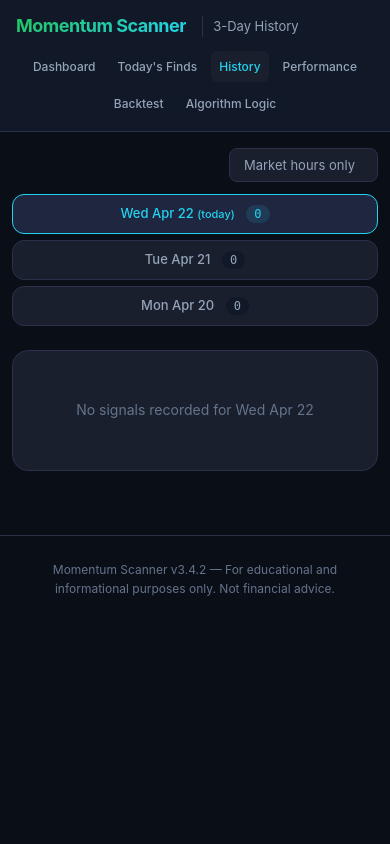
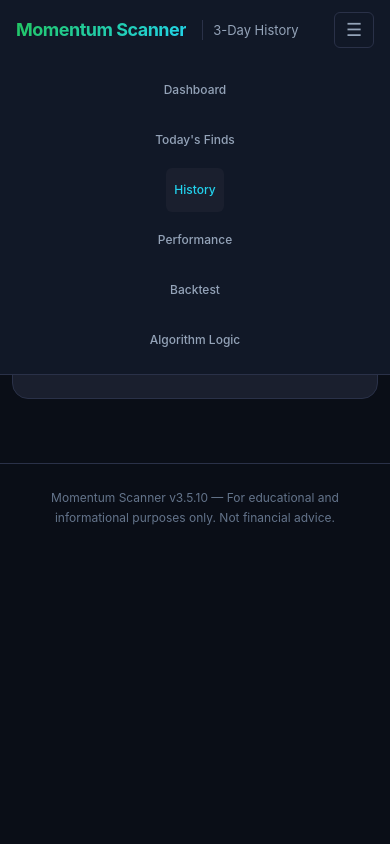
Before and after one commit to raveeshbhasin-assistant/momentum-scanner, a FastAPI app: page /history in a window 390 px wide. Run offline with FastAPI, Linux system fonts and the light colour scheme.

Commit message:
v3.6.0-phase0: extract shared base template, CSS tokens, and nav/footer partials

```diff
--- /dev/null
+++ b/static/css/base.css
@@ -0,0 +1,154 @@
+/* ═══════════════════════════════════════════════════════════════
+   Momentum Scanner — Base layout (v3.6.0)
+   Global reset, body defaults, shared header/nav/footer styling,
+   scrollbar, and shared mobile breakpoints for the chrome.
+   Page-specific layouts stay in per-template <style>.
+   ═══════════════════════════════════════════════════════════════ */
+
+/* Reset */
+*, *::before, *::after {
+    box-sizing: border-box;
+    margin: 0;
+    padding: 0;
+}
+
+body {
+    background: var(--bg-primary);
+    color: var(--text-primary);
+    font-family: var(--font);
+    line-height: 1.6;
+    min-height: 100vh;
+    -webkit-font-smoothing: antialiased;
+    -moz-osx-font-smoothing: grayscale;
+}
+
+/* ── Header / Nav ─────────────────────────────────────────────── */
+.header {
+    background: var(--bg-secondary);
+    border-bottom: 1px solid var(--border);
+    padding: 16px 32px;
+    display: flex;
+    align-items: center;
+    justify-content: space-between;
+    position: sticky;
+    top: 0;
+    z-index: 100;
+    backdrop-filter: blur(12px);
+}
+
+.header-left  { display: flex; align-items: center; gap: 16px; }
+.header-right { display: flex; align-items: center; gap: 12px; }
+
+.logo {
+    font-size: 22px;
+    font-weight: 700;
+    letter-spacing: -0.5px;
+    background: linear-gradient(135deg, var(--green), var(--cyan));
+    -webkit-background-clip: text;
+    -webkit-text-fill-color: transparent;
+    text-decoration: none;
+}
+
+.page-title {
+    font-size: 14px;
+    color: var(--text-secondary);
+    padding-left: 12px;
+    border-left: 1px solid var(--border);
+}
+
+.nav-link {
+    color: var(--text-secondary);
+    text-decoration: none;
+    font-size: 13px;
+    font-weight: 500;
+    padding: 8px 12px;
+    border-radius: var(--radius-sm);
+    transition: all 0.2s;
+}
+.nav-link:hover  { color: var(--text-primary); background: var(--bg-card); }
+.nav-link.active { color: var(--cyan);          background: var(--bg-card); }
+
+/* Hamburger toggle — hidden by default, revealed on mobile (Phase 6).
+   Present in _nav.html so markup is ready; visual promotion is gated
+   behind the mobile breakpoint below. */
+.nav-toggle {
+    display: none;
+    background: transparent;
+    border: 1px solid var(--border);
+    color: var(--text-secondary);
+    width: 40px;
+    height: 36px;
+    border-radius: var(--radius-sm);
+    cursor: pointer;
+    font-size: 18px;
+    line-height: 1;
+    align-items: center;
+    justify-content: center;
+}
+.nav-toggle:hover { color: var(--text-primary); border-color: var(--cyan); }
+
+/* ── Footer ───────────────────────────────────────────────────── */
+.footer {
+    text-align: center;
+    padding: 24px;
+    color: var(--text-muted);
+    font-size: 12px;
+    border-top: 1px solid var(--border);
+    margin-top: 48px;
+}
+.footer a { color: var(--text-secondary); text-decoration: none; }
+.footer a:hover { color: var(--cyan); }
+
+/* ── Scrollbar ────────────────────────────────────────────────── */
+::-webkit-scrollbar        { width: 8px; height: 8px; }
+::-webkit-scrollbar-track  { background: var(--bg-primary); }
+::-webkit-scrollbar-thumb  { background: var(--border); border-radius: 4px; }
+::-webkit-scrollbar-thumb:hover { background: var(--text-muted); }
+
+/* ── Shared focus ring (accessibility) ───────────────────────── */
+a:focus-visible, button:focus-visible, [role="button"]:focus-visible,
+input:focus-visible, select:focus-visible, textarea:focus-visible {
+    outline: 2px solid var(--cyan);
+    outline-offset: 2px;
+    border-radius: 4px;
+}
+
+/* ── Mobile breakpoints for the chrome ───────────────────────── */
+@media (max-width: 768px) {
+    .header {
+        flex-wrap: wrap;
+        padding: 12px 16px;
+        gap: 10px;
+    }
+    .header-left  { flex: 1; min-width: 0; }
+    .header-right { flex-wrap: wrap; gap: 6px; justify-content: flex-end; }
+    .logo       { font-size: 18px; }
+    .page-title { font-size: 13px; padding-left: 10px; }
+    .nav-link   { font-size: 12px; padding: 6px 10px; }
+    .footer     { padding: 20px 16px; }
+}
+
+@media (max-width: 480px) {
+    .nav-toggle { display: inline-flex; }
+    .header-right {
+        position: absolute;
+        top: 100%;
+        left: 0;
+        right: 0;
+        flex-direction: column;
+        align-items: stretch;
+        gap: 2px;
+        background: var(--bg-secondary);
+        border-bottom: 1px solid var(--border);
+        padding: 8px 12px 12px;
+        display: none;
+    }
+    .header.nav-open .header-right { display: flex; }
+    .header.nav-open .nav-toggle   { color: var(--cyan); border-color: var(--cyan); }
+    .nav-link {
+        padding: 12px;
+        min-height: var(--tap-target);
+        display: flex;
+        align-items: center;
+    }
+}
--- /dev/null
+++ b/static/css/tokens.css
@@ -0,0 +1,47 @@
+/* ═══════════════════════════════════════════════════════════════
+   Momentum Scanner — Design Tokens (v3.6.0)
+   Single source of truth for colors, fonts, radii, and spacing.
+   Used by every page via <link> in _head.html.
+   ═══════════════════════════════════════════════════════════════ */
+
+:root {
+    /* Surfaces */
+    --bg-primary:     #0a0e17;
+    --bg-secondary:   #111827;
+    --bg-card:        #1a1f2e;
+    --bg-card-hover:  #1f2640;
+    --border:         #2a3148;
+    --border-glow:    #3b82f620;
+
+    /* Text */
+    --text-primary:   #e2e8f0;
+    --text-secondary: #94a3b8;
+    --text-muted:     #64748b;
+
+    /* Semantic colors + low-alpha backgrounds */
+    --green:     #22c55e;
+    --green-dim: #16a34a;
+    --green-bg:  #22c55e15;
+    --red:       #ef4444;
+    --red-dim:   #dc2626;
+    --red-bg:    #ef444415;
+    --blue:      #3b82f6;
+    --blue-bg:   #3b82f615;
+    --amber:     #f59e0b;
+    --amber-bg:  #f59e0b15;
+    --purple:    #a78bfa;
+    --cyan:      #22d3ee;
+    --orange:    #fb923c;
+
+    /* Typography */
+    --font: 'SF Pro Display', -apple-system, BlinkMacSystemFont, 'Inter', 'Segoe UI', sans-serif;
+    --mono: 'SF Mono', 'Fira Code', 'JetBrains Mono', monospace;
+
+    /* Radius */
+    --radius-sm: 6px;
+    --radius-md: 10px;
+    --radius-lg: 16px;
+
+    /* Mobile ergonomics */
+    --tap-target: 44px;
+}
--- /dev/null
+++ b/templates/_footer.html
@@ -0,0 +1,18 @@
+{#
+    _footer.html — shared footer.
+
+    Parameters (optional, passed via `with` or set in calling template):
+        footer_note: extra text appended after the standard disclaimer
+                     (e.g. page-specific context on /performance).
+
+    Usage:
+        {% include "_footer.html" %}
+        # or with a per-page note:
+        {% with footer_note="Category tracking started 2026-04-20." %}
+            {% include "_footer.html" %}
+        {% endwith %}
+#}
+<footer class="footer">
+    Momentum Scanner v3.5.10 &mdash; For educational and informational purposes only. Not financial advice.
+    {% if footer_note %}<br><span style="opacity:0.8">{{ footer_note }}</span>{% endif %}
+</footer>
--- /dev/null
+++ b/templates/_nav.html
@@ -0,0 +1,37 @@
+{#
+    _nav.html — shared header / primary nav.
+
+    Parameters (passed via `with` or set in calling template):
+        active_page: one of "dashboard", "today", "history",
+                     "performance", "backtest", "logic"
+        page_title:  short label shown next to the logo
+                     (e.g. "Today's Finds"). Omit to hide the divider.
+
+    Usage:
+        {% with active_page="today", page_title="Today's Finds" %}
+            {% include "_nav.html" %}
+        {% endwith %}
+#}
+<header class="header" id="siteHeader">
+    <div class="header-left">
+        <a href="/" class="logo">Momentum Scanner</a>
+        {% if page_title %}
+            <span class="page-title">{{ page_title }}</span>
+        {% endif %}
+    </div>
+
+    <button type="button" class="nav-toggle" aria-label="Open menu"
+            aria-expanded="false" aria-controls="primaryNav"
+            onclick="(function(h){var open=h.classList.toggle('nav-open');var b=h.querySelector('.nav-toggle');if(b)b.setAttribute('aria-expanded',open);})(document.getElementById('siteHeader'))">
+        ☰
+    </button>
+
+    <nav class="header-right" id="primaryNav" role="navigation" aria-label="Primary">
+        <a href="/"            class="nav-link{% if active_page == 'dashboard'   %} active{% endif %}">Dashboard</a>
+        <a href="/today"       class="nav-link{% if active_page == 'today'       %} active{% endif %}">Today's Finds</a>
+        <a href="/history"     class="nav-link{% if active_page == 'history'     %} active{% endif %}">History</a>
+        <a href="/performance" class="nav-link{% if active_page == 'performance' %} active{% endif %}">Performance</a>
+        <a href="/backtest"    class="nav-link{% if active_page == 'backtest'    %} active{% endif %}">Backtest</a>
+        <a href="/logic"       class="nav-link{% if active_page == 'logic'       %} active{% endif %}">Algorithm Logic</a>
+    </nav>
+</header>
--- a/templates/history.html
+++ b/templates/history.html
@@ -4,6 +4,8 @@
     <meta charset="UTF-8">
     <meta name="viewport" content="width=device-width, initial-scale=1.0">
     <title>History — Momentum Scanner</title>
+    <link rel="stylesheet" href="{{ url_for('static', path='css/tokens.css') }}">
+    <link rel="stylesheet" href="{{ url_for('static', path='css/base.css') }}">
     <style>
         *, *::before, *::after { box-sizing: border-box; margin: 0; padding: 0; }
 
@@ -281,20 +283,7 @@
 </head>
 <body>
 
-    <header class="header">
-        <div class="header-left">
-            <a href="/" class="logo">Momentum Scanner</a>
-            <span class="page-title">3-Day History</span>
-        </div>
-        <div class="header-right">
-            <a href="/" class="nav-link">Dashboard</a>
-            <a href="/today" class="nav-link">Today's Finds</a>
-            <a href="/history" class="nav-link active">History</a>
-            <a href="/performance" class="nav-link">Performance</a>
-            <a href="/backtest" class="nav-link">Backtest</a>
-            <a href="/logic" class="nav-link">Algorithm Logic</a>
-        </div>
-    </header>
+    {% with active_page="history", page_title="3-Day History" %}{% include "_nav.html" %}{% endwith %}
 
     <main class="main" id="historyMain">
         <!-- Filter Bar (v3.5.10) -->
@@ -416,9 +405,7 @@
         {% endfor %}
     </main>
 
-    <footer class="footer">
-        Momentum Scanner v3.4.2 &mdash; For educational and informational purposes only. Not financial advice.
-    </footer>
+    {% include "_footer.html" %}
 
     <script>
         function showDay(index) {
--- a/templates/index.html
+++ b/templates/index.html
@@ -4,6 +4,8 @@
     <meta charset="UTF-8">
     <meta name="viewport" content="width=device-width, initial-scale=1.0">
     <title>Momentum Scanner</title>
+    <link rel="stylesheet" href="{{ url_for('static', path='css/tokens.css') }}">
+    <link rel="stylesheet" href="{{ url_for('static', path='css/base.css') }}">
     <script src="https://unpkg.com/lightweight-charts@4.1.3/dist/lightweight-charts.standalone.production.js"></script>
     <style>
         /* ═══════════════════════════════════════════════════════
@@ -1022,9 +1024,7 @@
         {% endif %}
     </main>
 
-    <footer class="footer">
-        Momentum Scanner v3.4.2 &mdash; For educational and informational purposes only. Not financial advice. Always do your own research.
-    </footer>
+    {% include "_footer.html" %}
 
     <!-- ═══════════════════════════════════════════════════════
          JAVASCRIPT
--- a/templates/logic.html
+++ b/templates/logic.html
@@ -4,6 +4,8 @@
     <meta charset="UTF-8">
     <meta name="viewport" content="width=device-width, initial-scale=1.0">
     <title>Algorithm Logic — Momentum Scanner v3.5.10</title>
+    <link rel="stylesheet" href="{{ url_for('static', path='css/tokens.css') }}">
+    <link rel="stylesheet" href="{{ url_for('static', path='css/base.css') }}">
     <style>
         *, *::before, *::after { box-sizing: border-box; margin: 0; padding: 0; }
         :root {
@@ -1646,8 +1648,6 @@
         <p><strong>Not financial advice:</strong> This scanner is an educational tool. Past technical patterns don't guarantee future results. Always do your own research and consider consulting a financial advisor.</p>
     </main>
 
-    <footer class="footer">
-        Momentum Scanner v3.4.2 &mdash; Algorithm documentation. For educational purposes only.
-    </footer>
+    {% include "_footer.html" %}
 </body>
 </html>
```
Also changed, not shown: templates/_head.html (added, +20 -0 lines), templates/backtest.html (+4 -17 lines), templates/performance.html (+3 -14 lines), templates/today.html (+4 -17 lines), static/favicon.svg (added).
